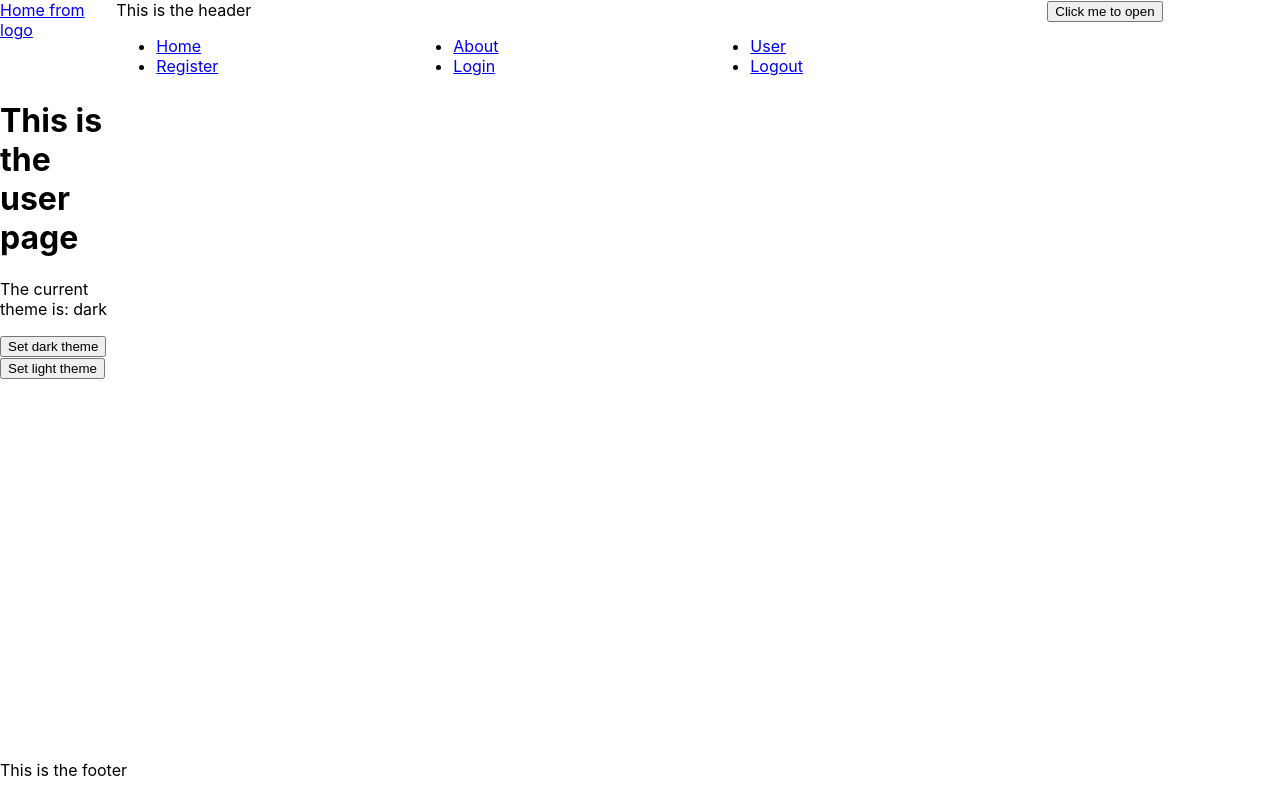
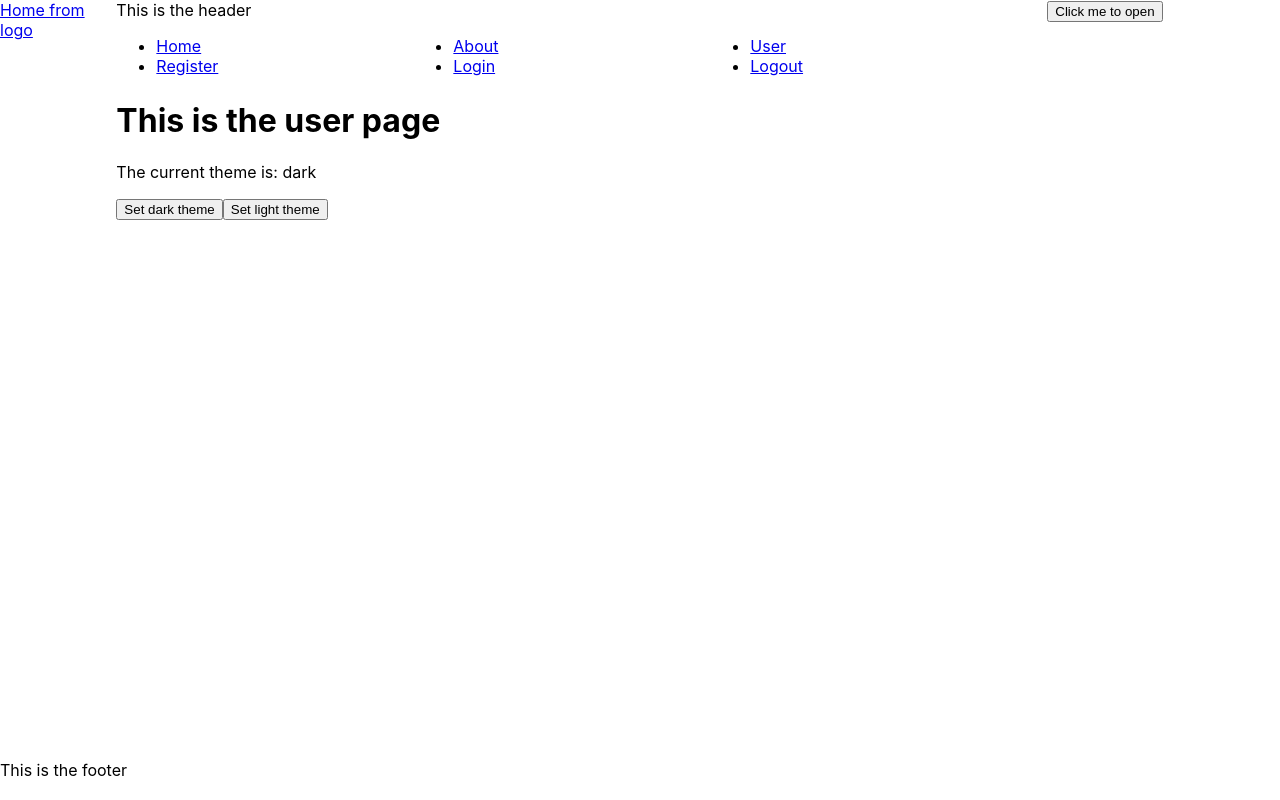
Before and after one commit to Cellv2/mern-auth-todo-app, a React (Create React App) app in the folder client/: page /user in a window 1280 px wide. Built offline with nearby package versions, Linux system fonts and the light colour scheme.

Commit message:
Add rest of styles to make content go to main

```diff
--- /dev/null
+++ b/client/src/components/About.module.scss
@@ -0,0 +1,3 @@
+.grid {
+    grid-area: main;
+}
--- a/client/src/components/About.tsx
+++ b/client/src/components/About.tsx
@@ -1,10 +1,12 @@
 import React from "react";
+
+import styles from "./About.module.scss";
 
 type Props = {};
 
 const About = (props: Props) => {
     return (
-        <div>
+        <div className={styles.grid}>
             <h1>This is the about page</h1>
             <p>Add a short description of the techs used</p>
         </div>
--- /dev/null
+++ b/client/src/components/User/User.module.scss
@@ -0,0 +1,3 @@
+.grid {
+    grid-area: main;
+}
--- a/client/src/components/User/User.tsx
+++ b/client/src/components/User/User.tsx
@@ -3,6 +3,8 @@ import React from "react";
 import { ApplicationState } from "../../types/application-state.types";
 import { UpdateStateActions } from "../../types/state-action.types";
 import { AvailableThemes } from "../../types/theme.types";
+
+import styles from "./User.module.scss";
 
 type Props = {
     applicationState: ApplicationState;
@@ -21,7 +23,7 @@ const User = (props: Props) => {
     };
 
     return (
-        <div>
+        <div className={styles.grid}>
             <h1>This is the user page</h1>
             <p>The current theme is: {props.applicationState.theme}</p>
             <button onClick={() => handleOnClick("dark")}>
```
